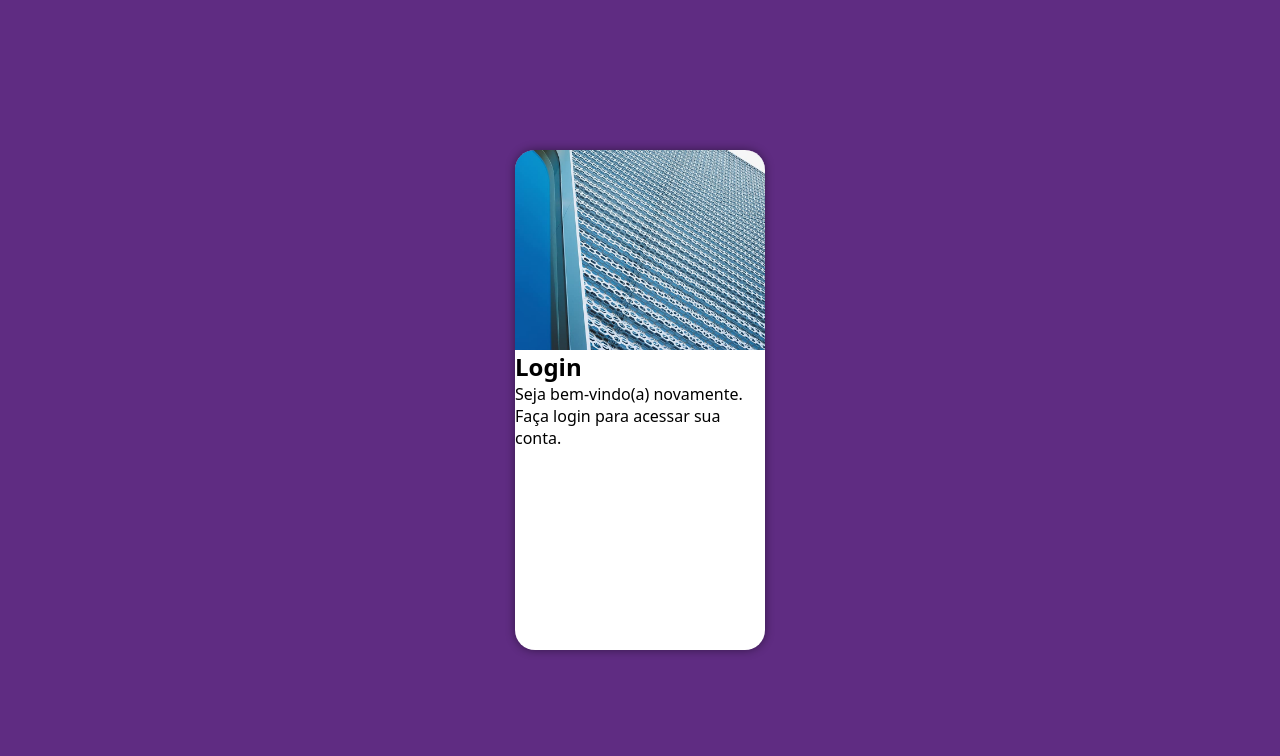
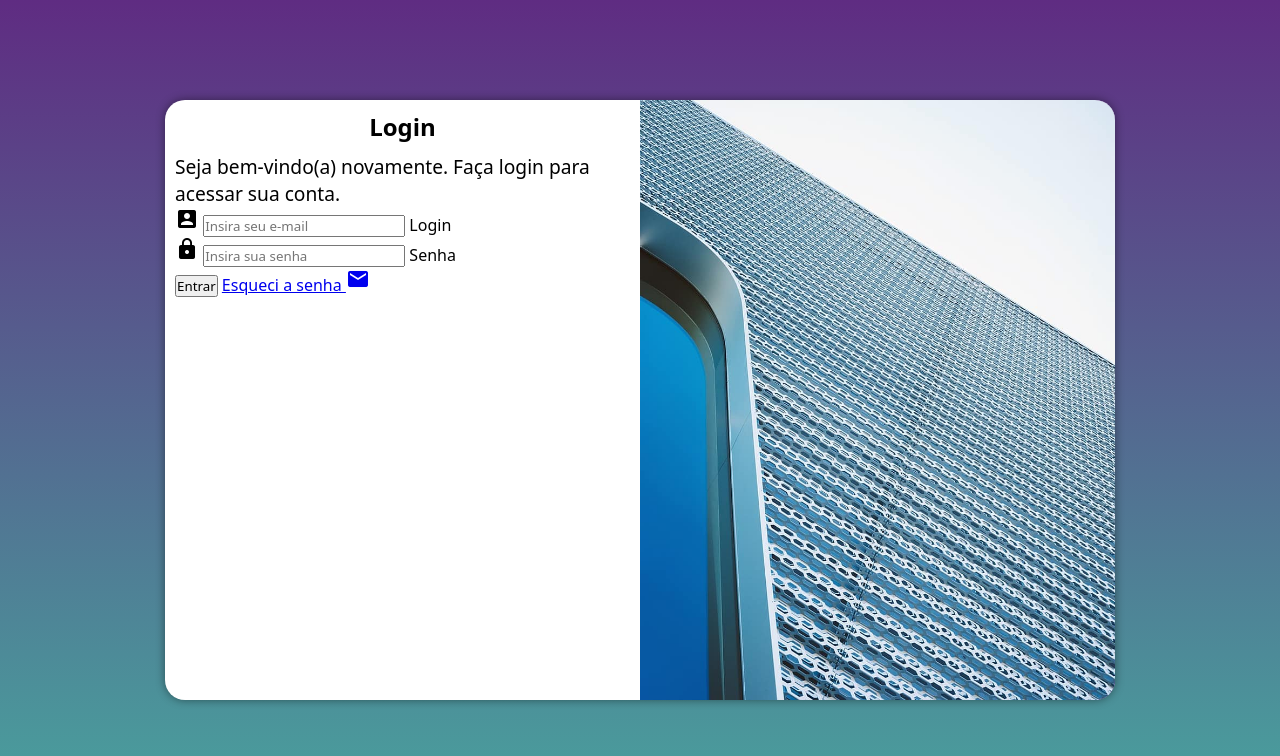
Before and after one commit to FerN7vn/projeto-login, a plain HTML site: page index.html in a window 1280 px wide. Drawn offline with Linux system fonts and the light colour scheme.

Commit message:
Formulário de login e senha

```diff
--- a/estilos/media-query.css
+++ b/estilos/media-query.css
@@ -1 +1,44 @@
 @charset "UTF-8";
+
+@media screen and (min-width: 768px) and (max-width: 992px) {
+    body {
+        background-image: linear-gradient(to top, #49a09d, #5f2c82);
+    }
+
+    section#login {
+        width: 80vw;
+    }
+
+    section#login > div#imagem {
+        float: left;
+        width: 30%;
+        height: 100%;
+    }
+
+    /*
+    section#login > div#formulario {
+        float: right;
+        width: 100%;
+    }   <-- Por algum motivo bizarro esta configuração fazia o h1, o parágrafo e todo o formulário sumirem, deixando apenas um espaço em branco.
+    */
+}
+
+@media screen and (min-width: 992px) {
+    body {
+        background-image: linear-gradient(to top, #49a09d, #5f2c82);
+    }
+    section#login {
+        width: 950px;
+    }
+
+    section#login > div#imagem{
+        float: right;
+        width: 50%;
+        height: 100%;
+    }
+
+    section#login > div#formulario {
+        float: left;
+        width: 50%;
+    }
+}
--- a/estilos/style.css
+++ b/estilos/style.css
@@ -32,10 +32,14 @@ section#login {
     overflow: hidden;
 
     background-color: white;
-    width: 250px;
-    height: 500px;
+    width: 300px;
+    height: 600px;
     border-radius: 20px;
     box-shadow: 0px 0px 10px rgba(0, 0, 0, 0.445);
+
+
+    transition: width 0.3s, height 0.3s;
+    transition-timing-function: ease;
 }
 
 section#login > div#imagem {
@@ -44,11 +48,19 @@ section#login > div#imagem {
     height: 200px;
     background-size: cover;
     background-repeat: no-repeat;
-    background-position: bottom left;
+    background-position: left bottom;
 }
 
 section#login > div#formulario {
     display: block;
     padding: 10px;
+}
 
+div#formulario > h1 {
+    text-align: center;
+    margin-bottom: 10px;
 }
+
+div#formulario > p {
+    font-size: 1.2em;
+}
--- a/index.html
+++ b/index.html
@@ -7,6 +7,7 @@
     <title>Login</title>
     <link rel="stylesheet" href="estilos/style.css">
     <link rel="stylesheet" href="estilos/media-query.css">
+    <link href="https://fonts.googleapis.com/icon?family=Material+Icons" rel="stylesheet">
 </head>
 <body>
     <main>
@@ -14,11 +15,23 @@
             <div id="imagem">
                 <!-- Imagem no CSS -->
             </div>
-            <div id="formulário">
+            <div id="formulario">
                 <h1>Login</h1>
                 <p>Seja bem-vindo(a) novamente. Faça login para acessar sua conta.  </p>
                 <form action="login.php" method="post">
-
+                    <div class="campo">
+                        <span class="material-icons">account_box</span>
+                        <input type="email" name="login" id="ilogin" placeholder="Insira seu e-mail" autocomplete="email" required maxlength="30">
+                        <label for="ilogin">Login</label>
+                </div>
+                    <div class="campo">
+                        <span class="material-icons">lock</span>
+                        <input type="password" name="senha" id="isenha" placeholder="Insira sua senha" autocomplete="current-password" required minlength="8" maxlength="20">
+                        <label for="isenha">Senha</label>
+                    </div>
+                    <input type="submit" value="Entrar">
+                    <a href="eesqueci.html">Esqueci a senha <span class="material-icons">mail</span>
+                    </a>
                 </form>
             </div>
         </section>
```
